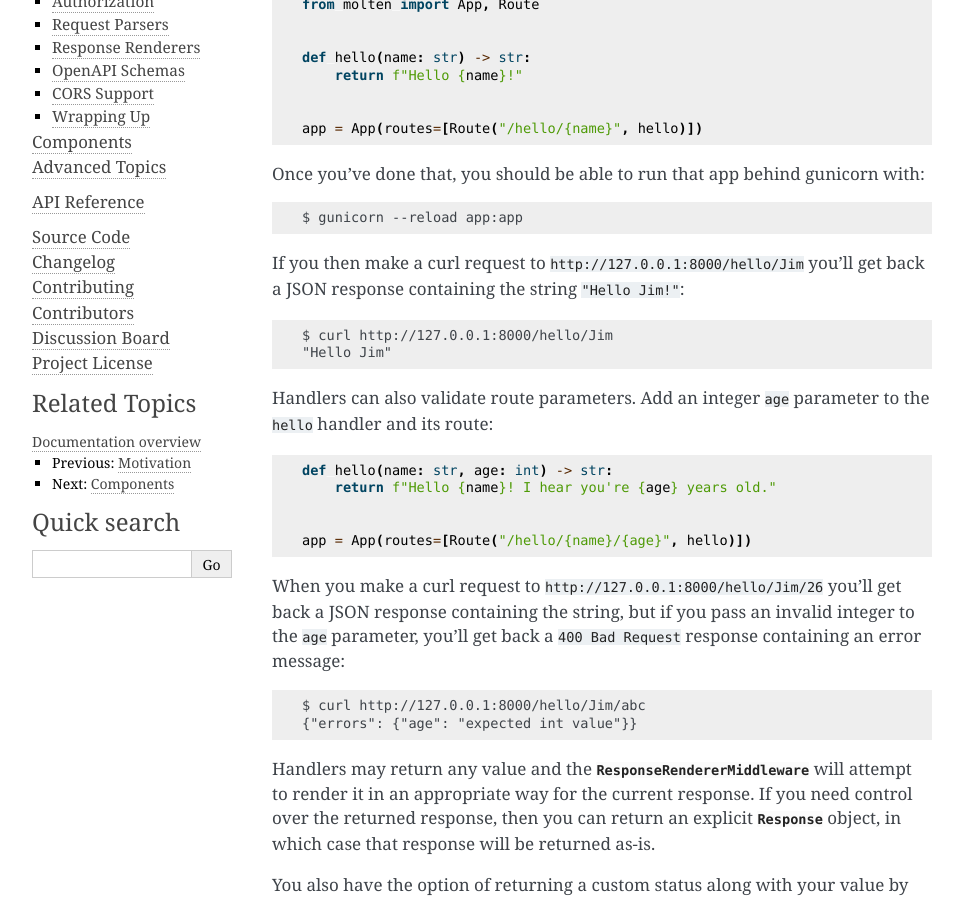
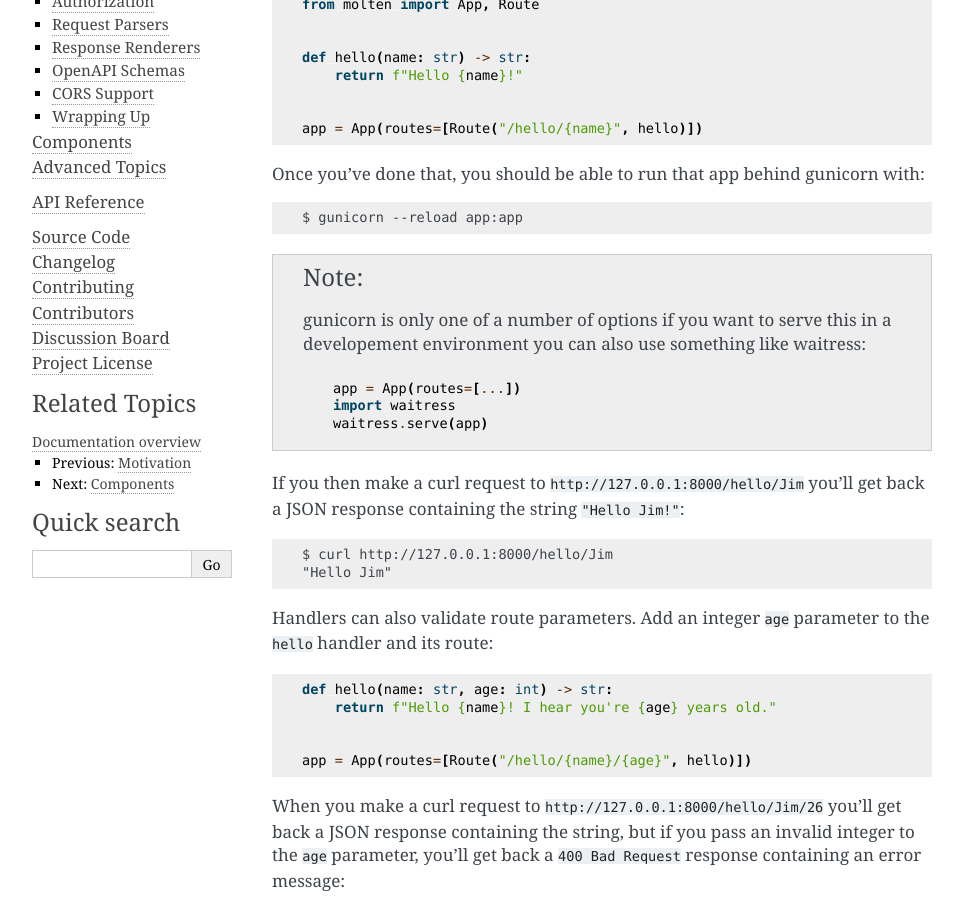
Before and after one commit to Bogdanp/molten, a Sphinx documentation site: the page built from docs/source/guide.rst, in a window 1280 px wide and 900 px high, scrolled down 344 px. Shown: the whole window, without its empty margins (148-1111 px from the left). Built offline with Sphinx 7.4.7, drawn with Linux system fonts in a browser that asks for light colours.

Commit message:
add reference to waitress
alternative methods to serve

```diff
--- a/docs/source/guide.rst
+++ b/docs/source/guide.rst
@@ -30,6 +30,16 @@ Once you've done that, you should be able to run that app behind
 gunicorn with::
 
   $ gunicorn --reload app:app
+
+.. note::
+
+   gunicorn is only one of a number of options if you want to serve this in a developement environment you can also use something like
+   waitress::
+
+      app = App(routes=[...])
+      import waitress
+      waitress.serve(app)
+
 
 If you then make a curl request to ``http://127.0.0.1:8000/hello/Jim``
 you'll get back a JSON response containing the string ``"Hello
```
